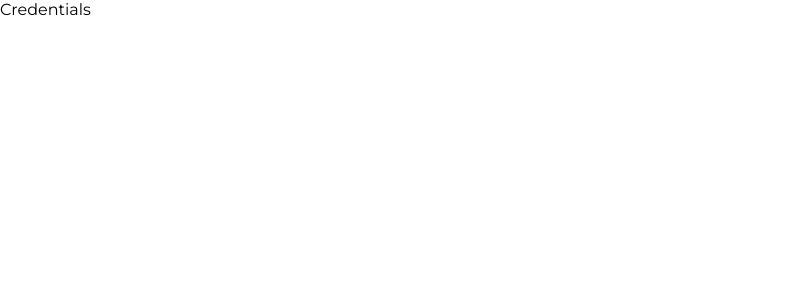
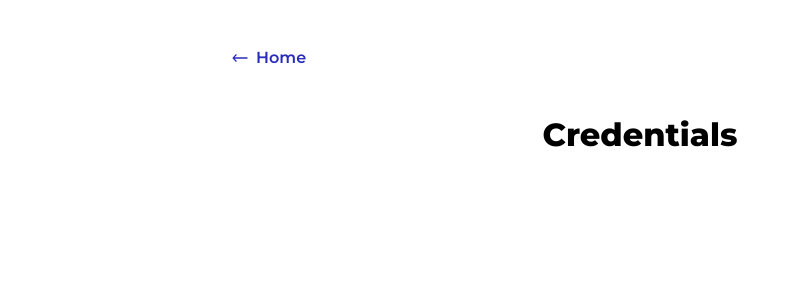
Before and after one commit to ajajaj2807/abhinv, a React (Create React App) app: page /credentials in a window 1280 px wide. Shown: the top 300 px of the page, without its empty margins (0-800 px from the left). Built offline with nearby package versions, Linux system fonts and the light colour scheme.

Commit message:
minor changes

```diff
--- a/src/comps/Contact.js
+++ b/src/comps/Contact.js
@@ -1,6 +1,8 @@
 import React from "react";
 import { motion } from "framer-motion";
 import { pageTransitions } from "../animations";
+import {Link} from 'react-router-dom'
+import {ReactComponent as Arrow} from '../icons/arrow.svg'
 
 export default function Contact() {
   return (
@@ -9,8 +11,15 @@ export default function Contact() {
       exit="exit"
       animate="in"
       variants={pageTransitions}
+      className="page-wrapper"
     >
-      Contact
+      <Link className="home-btn" to="/">
+        <button className="back">
+          <Arrow /> Home
+        </button>
+      </Link>
+      <h1 className="title">Contact</h1>
+
     </motion.div>
   );
 }
--- a/src/comps/Credentials.js
+++ b/src/comps/Credentials.js
@@ -1,6 +1,8 @@
 import React from "react";
 import { motion } from "framer-motion";
 import { pageTransitions } from "../animations";
+import { Link } from "react-router-dom";
+import { ReactComponent as Arrow } from "../icons/arrow.svg";
 
 export default function Credentials() {
   return (
@@ -9,8 +11,14 @@ export default function Credentials() {
       exit="exit"
       animate="in"
       variants={pageTransitions}
+      className="page-wrapper"
     >
-      Credentials
+      <Link className="home-btn" to="/">
+        <button className="back">
+          <Arrow /> Home
+        </button>
+      </Link>
+      <h1 className="title">Credentials</h1>
     </motion.div>
   );
 }
```
